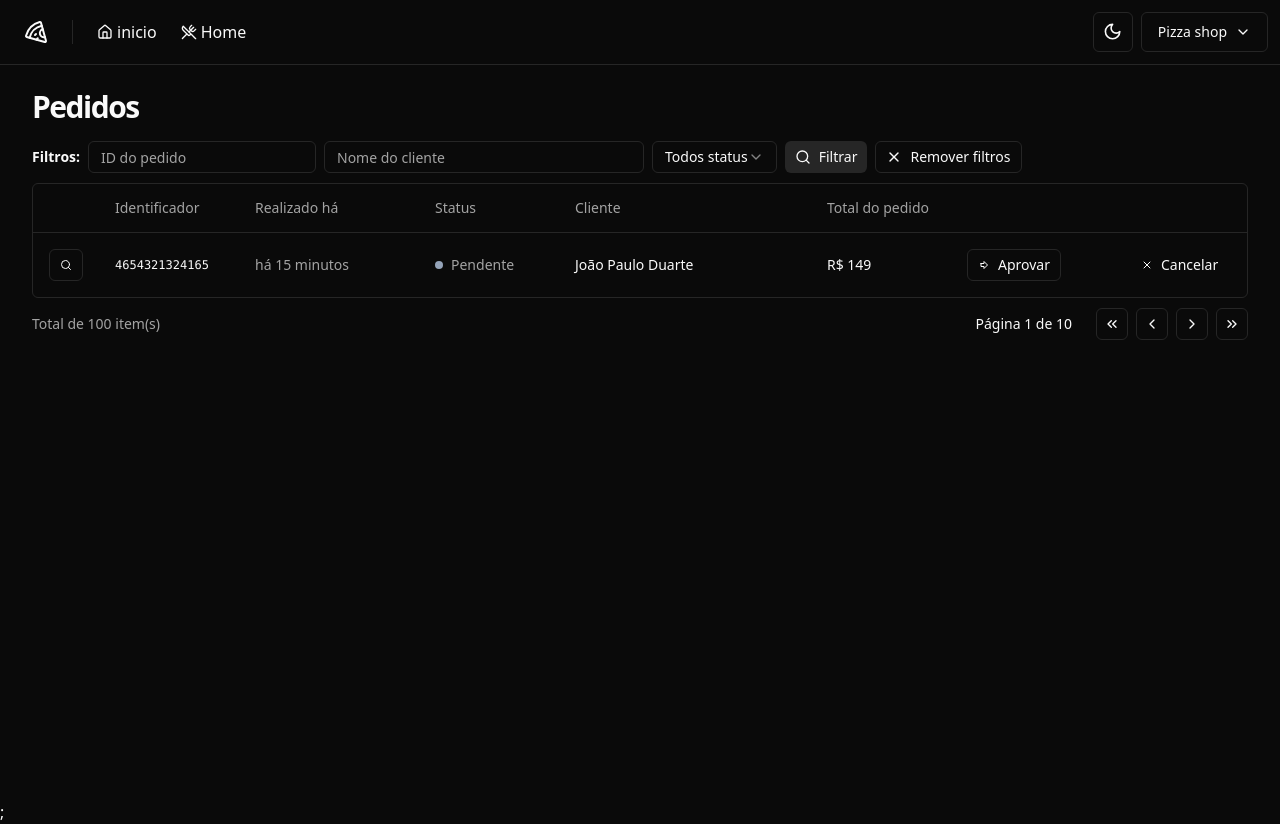
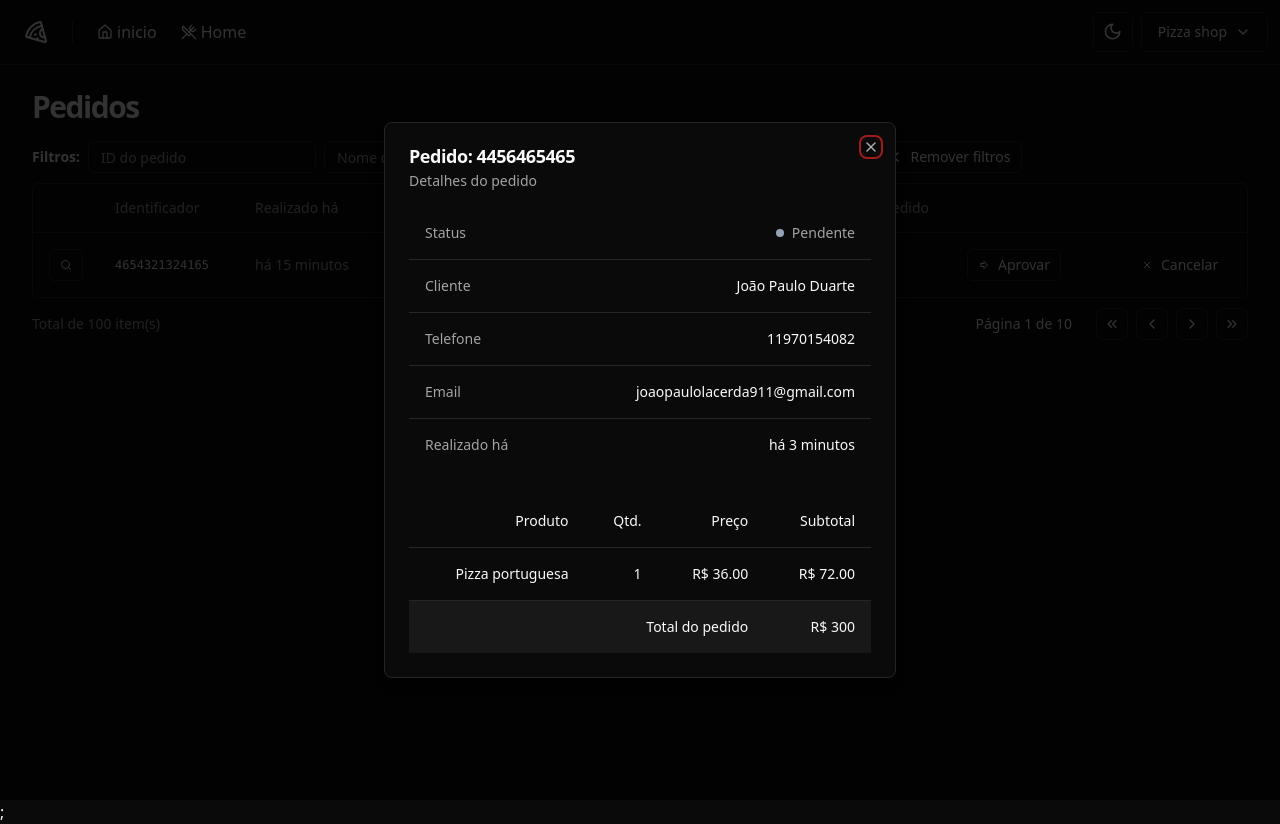
Before and after one commit to joao911/Pizza-shop, a React (Vite) app: page /orders in a window 1280 px wide. Both pictures are taken after a click on the button "Detalhes do pedido". Built offline with nearby package versions, Linux system fonts and the light colour scheme.

Commit message:
feat: order detail is done

```diff
--- a/package.json
+++ b/package.json
@@ -11,6 +11,7 @@
   },
   "dependencies": {
     "@hookform/resolvers": "^3.9.0",
+    "@radix-ui/react-dialog": "^1.1.1",
     "@radix-ui/react-dropdown-menu": "^2.1.1",
     "@radix-ui/react-label": "^2.1.0",
     "@radix-ui/react-select": "^2.1.1",
--- /dev/null
+++ b/src/components/ui/dialog.tsx
@@ -0,0 +1,120 @@
+import * as React from "react"
+import * as DialogPrimitive from "@radix-ui/react-dialog"
+import { X } from "lucide-react"
+
+import { cn } from "@/lib/utils"
+
+const Dialog = DialogPrimitive.Root
+
+const DialogTrigger = DialogPrimitive.Trigger
+
+const DialogPortal = DialogPrimitive.Portal
+
+const DialogClose = DialogPrimitive.Close
+
+const DialogOverlay = React.forwardRef<
+  React.ElementRef<typeof DialogPrimitive.Overlay>,
+  React.ComponentPropsWithoutRef<typeof DialogPrimitive.Overlay>
+>(({ className, ...props }, ref) => (
+  <DialogPrimitive.Overlay
+    ref={ref}
+    className={cn(
+      "fixed inset-0 z-50 bg-black/80  data-[state=open]:animate-in data-[state=closed]:animate-out data-[state=closed]:fade-out-0 data-[state=open]:fade-in-0",
+      className
+    )}
+    {...props}
+  />
+))
+DialogOverlay.displayName = DialogPrimitive.Overlay.displayName
+
+const DialogContent = React.forwardRef<
+  React.ElementRef<typeof DialogPrimitive.Content>,
+  React.ComponentPropsWithoutRef<typeof DialogPrimitive.Content>
+>(({ className, children, ...props }, ref) => (
+  <DialogPortal>
+    <DialogOverlay />
+    <DialogPrimitive.Content
+      ref={ref}
+      className={cn(
+        "fixed left-[50%] top-[50%] z-50 grid w-full max-w-lg translate-x-[-50%] translate-y-[-50%] gap-4 border bg-background p-6 shadow-lg duration-200 data-[state=open]:animate-in data-[state=closed]:animate-out data-[state=closed]:fade-out-0 data-[state=open]:fade-in-0 data-[state=closed]:zoom-out-95 data-[state=open]:zoom-in-95 data-[state=closed]:slide-out-to-left-1/2 data-[state=closed]:slide-out-to-top-[48%] data-[state=open]:slide-in-from-left-1/2 data-[state=open]:slide-in-from-top-[48%] sm:rounded-lg",
+        className
+      )}
+      {...props}
+    >
+      {children}
+      <DialogPrimitive.Close className="absolute right-4 top-4 rounded-sm opacity-70 ring-offset-background transition-opacity hover:opacity-100 focus:outline-none focus:ring-2 focus:ring-ring focus:ring-offset-2 disabled:pointer-events-none data-[state=open]:bg-accent data-[state=open]:text-muted-foreground">
+        <X className="h-4 w-4" />
+        <span className="sr-only">Close</span>
+      </DialogPrimitive.Close>
+    </DialogPrimitive.Content>
+  </DialogPortal>
+))
+DialogContent.displayName = DialogPrimitive.Content.displayName
+
+const DialogHeader = ({
+  className,
+  ...props
+}: React.HTMLAttributes<HTMLDivElement>) => (
+  <div
+    className={cn(
+      "flex flex-col space-y-1.5 text-center sm:text-left",
+      className
+    )}
+    {...props}
+  />
+)
+DialogHeader.displayName = "DialogHeader"
+
+const DialogFooter = ({
+  className,
+  ...props
+}: React.HTMLAttributes<HTMLDivElement>) => (
+  <div
+    className={cn(
+      "flex flex-col-reverse sm:flex-row sm:justify-end sm:space-x-2",
+      className
+    )}
+    {...props}
+  />
+)
+DialogFooter.displayName = "DialogFooter"
+
+const DialogTitle = React.forwardRef<
+  React.ElementRef<typeof DialogPrimitive.Title>,
+  React.ComponentPropsWithoutRef<typeof DialogPrimitive.Title>
+>(({ className, ...props }, ref) => (
+  <DialogPrimitive.Title
+    ref={ref}
+    className={cn(
+      "text-lg font-semibold leading-none tracking-tight",
+      className
+    )}
+    {...props}
+  />
+))
+DialogTitle.displayName = DialogPrimitive.Title.displayName
+
+const DialogDescription = React.forwardRef<
+  React.ElementRef<typeof DialogPrimitive.Description>,
+  React.ComponentPropsWithoutRef<typeof DialogPrimitive.Description>
+>(({ className, ...props }, ref) => (
+  <DialogPrimitive.Description
+    ref={ref}
+    className={cn("text-sm text-muted-foreground", className)}
+    {...props}
+  />
+))
+DialogDescription.displayName = DialogPrimitive.Description.displayName
+
+export {
+  Dialog,
+  DialogPortal,
+  DialogOverlay,
+  DialogClose,
+  DialogTrigger,
+  DialogContent,
+  DialogHeader,
+  DialogFooter,
+  DialogTitle,
+  DialogDescription,
+}
--- /dev/null
+++ b/src/screens/sigIn/DashBoard/Orders/components/OrderDetails/index.tsx
@@ -0,0 +1,93 @@
+import {
+  DialogContent,
+  DialogDescription,
+  DialogHeader,
+  DialogTitle,
+} from "@/components/ui/dialog";
+import {
+  Table,
+  TableBody,
+  TableCaption,
+  TableCell,
+  TableFooter,
+  TableHead,
+  TableHeader,
+  TableRow,
+} from "@/components/ui/table";
+import React from "react";
+
+export const OrderDetails: React.FC = () => {
+  return (
+    <DialogContent>
+      <DialogHeader>
+        <DialogTitle> Pedido: 4456465465</DialogTitle>
+        <DialogDescription>Detalhes do pedido</DialogDescription>
+      </DialogHeader>
+      <div className="space-y-6">
+        <Table>
+          <TableBody>
+            <TableRow>
+              <TableCell className="text-muted-foreground">Status</TableCell>
+              <TableCell className="flex justify-end">
+                <div className="flex items-center gap-2">
+                  <span className="h-2 w-2 rounded-full bg-slate-400" />
+                  <span className="font-medium text-muted-foreground">
+                    Pendente
+                  </span>
+                </div>
+              </TableCell>
+            </TableRow>
+            <TableRow>
+              <TableCell className="text-muted-foreground">Cliente</TableCell>
+              <TableCell className="flex justify-end">
+                João Paulo Duarte
+              </TableCell>
+            </TableRow>
+            <TableRow>
+              <TableCell className="text-muted-foreground">Telefone</TableCell>
+              <TableCell className="flex justify-end">11970154082</TableCell>
+            </TableRow>
+            <TableRow>
+              <TableCell className="text-muted-foreground">Email</TableCell>
+              <TableCell className="flex justify-end">
+                joaopaulolacerda911@gmail.com
+              </TableCell>
+            </TableRow>
+            <TableRow>
+              <TableCell className="text-muted-foreground">
+                Realizado há
+              </TableCell>
+              <TableCell className="flex justify-end">há 3 minutos</TableCell>
+            </TableRow>
+          </TableBody>
+        </Table>
+        <Table>
+          <TableHeader>
+            <TableRow>
+              <TableCell className="text-right">Produto</TableCell>
+              <TableCell className="text-right">Qtd.</TableCell>
+              <TableCell className="text-right">Preço </TableCell>
+              <TableCell className="text-right">Subtotal</TableCell>
+            </TableRow>
+          </TableHeader>
+          <TableBody>
+            <TableRow>
+              <TableCell className="text-right">Pizza portuguesa</TableCell>
+              <TableCell className="text-right">1</TableCell>
+              <TableCell className="text-right">R$ 36.00</TableCell>
+              <TableCell className="text-right">R$ 72.00</TableCell>
+            </TableRow>
+          </TableBody>
+          <TableFooter>
+            <TableRow>
+              <TableCell colSpan={3} className="text-right">
+                Total do pedido
+              </TableCell>
+              <TableCell className="text-right"> R$ 300</TableCell>
+            </TableRow>
+          </TableFooter>
+        </Table>
+      </div>
+    </DialogContent>
+  );
+};
--- a/src/screens/sigIn/DashBoard/Orders/components/OrderTableRow/index.tsx
+++ b/src/screens/sigIn/DashBoard/Orders/components/OrderTableRow/index.tsx
@@ -3,15 +3,22 @@
 
 import { Button } from "@/components/ui/button";
 import { TableRow, TableCell } from "@/components/ui/table";
+import { Dialog, DialogTrigger } from "@/components/ui/dialog";
+import { OrderDetails } from "../OrderDetails";
 
 export const OrderTableRow: React.FC = () => {
   return (
     <TableRow>
       <TableCell>
-        <Button variant={"outline"} size={"xs"}>
-          <Search className="h-3 w-3" />
-          <span className="sr-only">Detalhes do pedido</span>
-        </Button>
+        <Dialog>
+          <DialogTrigger asChild>
+            <Button variant={"outline"} size={"xs"}>
+              <Search className="h-3 w-3" />
+              <span className="sr-only">Detalhes do pedido</span>
+            </Button>
+          </DialogTrigger>
+          <OrderDetails />
+        </Dialog>
       </TableCell>
       <TableCell className="font-mono text-xs font-medium">
         4654321324165
```
Also changed, not shown: 1 other file (tests, documents, lock files or other folders).
